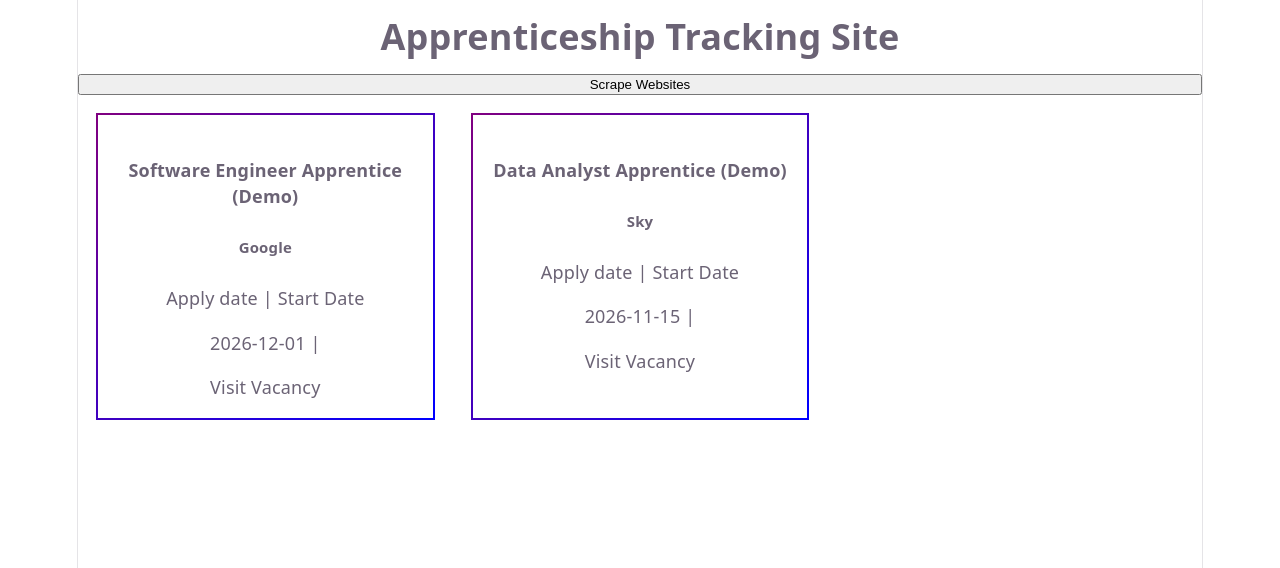
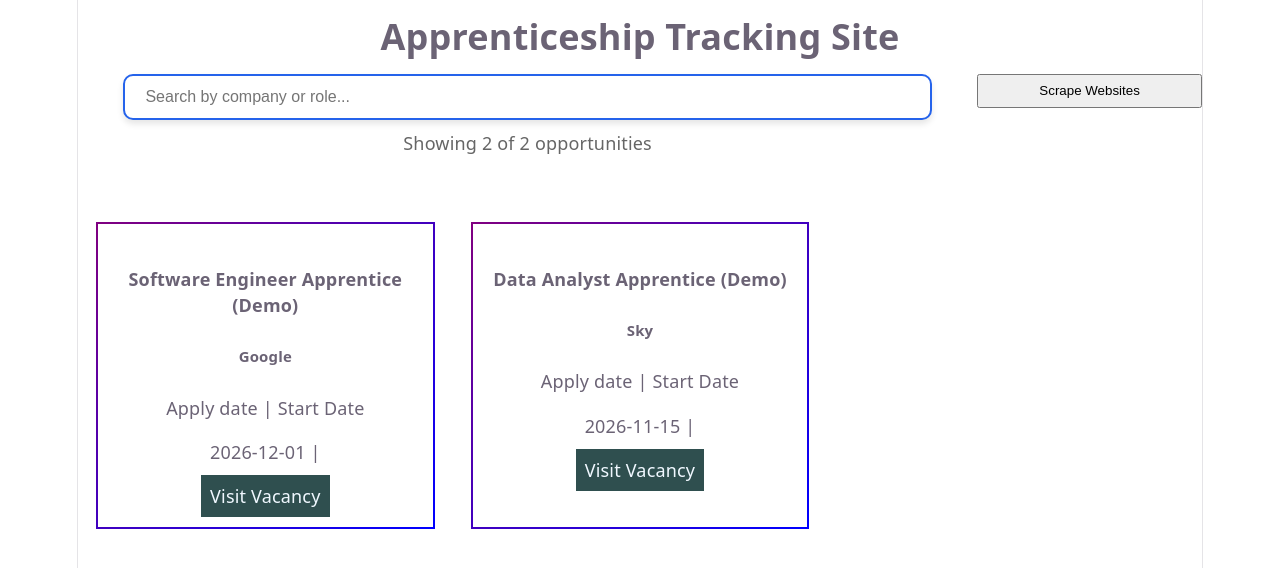
Before and after one commit to Mr-Code-Coder/apprenticeship-tracker-and-site, a React app in the folder frontend/: page / in a window 1280 px wide. Shown: the top 568 px of the page. Built offline with nearby package versions, Linux system fonts and the light colour scheme; no server answers; the HTML template or start-up script is replaced by a standard one.

Commit message:
Search bar
In this commit I added and formatted search functionality.

```diff
--- a/frontend/src/App.css
+++ b/frontend/src/App.css
@@ -11,3 +11,9 @@
   border-image-slice: 1;
   border-image-source: linear-gradient(to bottom right, purple, blue);
 }
+.vacancy_button {
+  background-color: darkslategrey;
+  color: aliceblue;
+  padding: 0.5em;
+  text-decoration: none;
+}
--- a/frontend/src/App.jsx
+++ b/frontend/src/App.jsx
@@ -6,6 +6,15 @@ import axios from 'axios'
 function App() {
   const [jobs, setJobs] = useState([]);
   const [loading, setLoading] = useState(true);
+  const [searchTerm, setSearchTerm] = useState("");
+
+  const filteredJobs = jobs.filter((job) => {
+    const searchLower = searchTerm.toLowerCase();
+    return (
+      job.employer.toLowerCase().includes(searchLower) ||
+      job.title.toLowerCase().includes(searchLower)
+    );
+});
 
   useEffect(() => {
     axios.get('https://apprenticeship-backend.onrender.com/jobs') // query api
@@ -25,7 +34,31 @@ function App() {
   return ( // what html should fill the container
     <>
       <h1>Apprenticeship Tracking Site</h1>
-      <button onClick={() => {
+
+      <div style={{display: 'grid', gridTemplateColumns: '4fr 1fr'}}>
+
+        <div style={{ marginBottom: '30px', textAlign: 'center' }}>
+        <input
+          type="text"
+          placeholder="Search by company or role..."
+          value={searchTerm}
+          onChange={(e) => setSearchTerm(e.target.value)}
+          style={{
+            padding: '12px 20px',
+            fontSize: '16px',
+            width: '85%',
+            borderRadius: '10px',
+            border: '2px solid #2563eb',
+            outline: 'none',
+            boxShadow: '0 4px 6px rgba(0,0,0,0.1)'
+          }}
+        />
+        <p style={{ marginTop: '10px', color: '#666' }}>
+          Showing {filteredJobs.length} of {jobs.length} opportunities
+        </p>
+        </div>
+
+        <button style={{height: '2.5em'}} onClick={() => {
             setLoading(true)
             axios.get('https://apprenticeship-backend.onrender.com/scrape')
             .then(response => {
@@ -33,6 +66,7 @@ function App() {
               setLoading(false)
           })}}>Scrape Websites</button>
 
+      </div>
 
       {loading ? (
       <div style={{ display: 'flex', justifyContent: 'center', alignItems: 'center', height: '100vh' }}>
@@ -41,13 +75,14 @@ function App() {
       </div>
       ) : (
       <div className='list'>
-        {jobs.map((job) => ( // for each job create this div element filled with its values
+        {filteredJobs.map((job) => ( // for each job create this div element filled with its values
           <div className='display_block'>
             <h4>{job.title}</h4>
             <h5>{job.employer}</h5>
             <p>Apply date | Start Date</p>
             <p>{job.apply_date} | {job.start_date}</p>
-            <a href={job.link} target='_blank'>Visit Vacancy</a>
+
+            <a className='vacancy_button' href={job.link} target='_blank'>Visit Vacancy</a>
 
           </div>
         ))}
```
Lines whose indentation alone changed are shown as unchanged.
